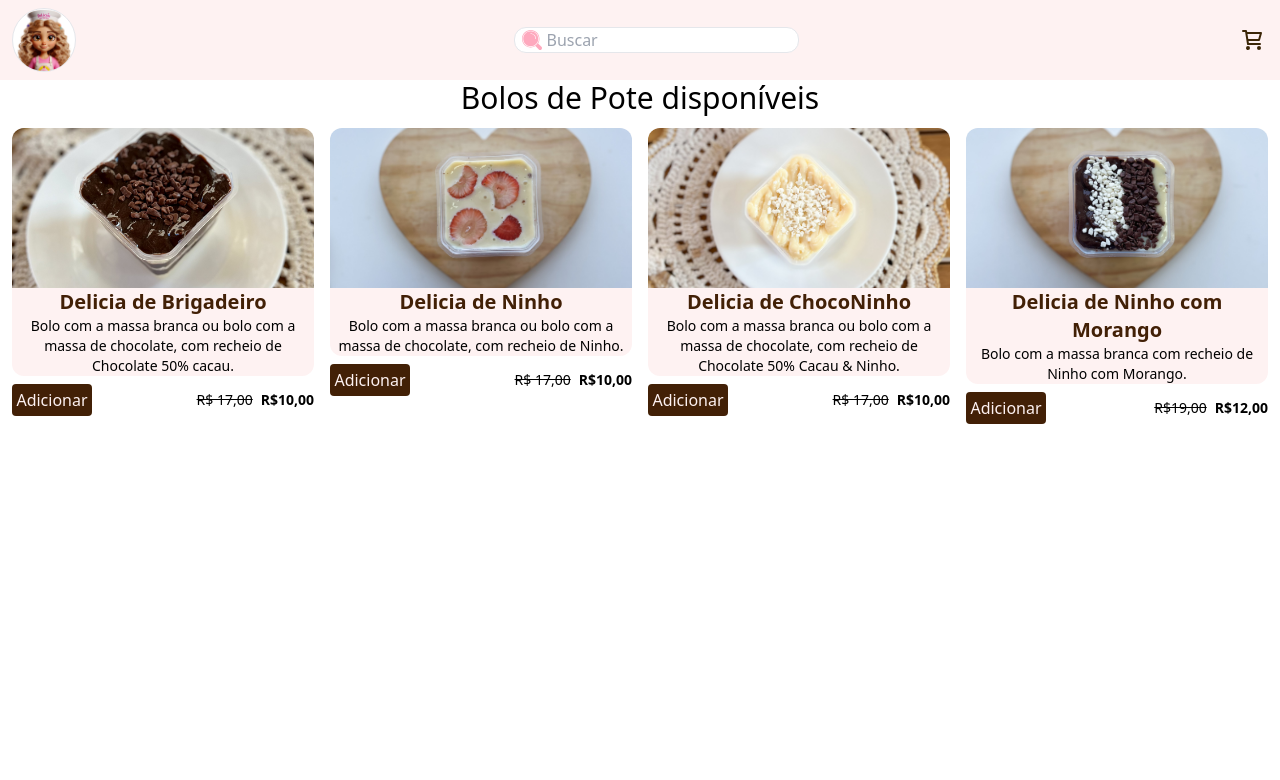
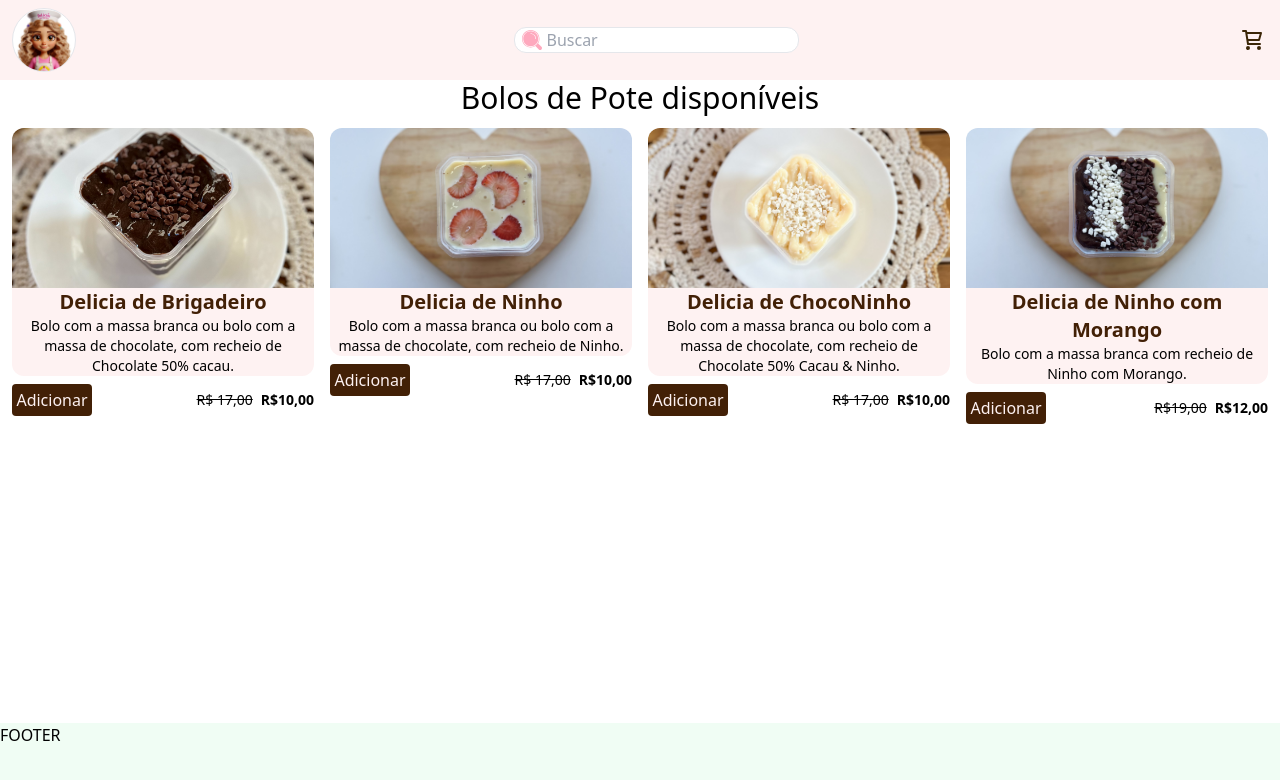
Before and after one commit to SteveHerison/WebsiteLoja, a React (Vite) app: page / in a window 1280 px wide. Shown: the top 780 px of the page. Built offline with nearby package versions, Linux system fonts and the light colour scheme.

Commit message:
Trazendo adição no carrinho

```diff
--- a/src/layout/index.tsx
+++ b/src/layout/index.tsx
@@ -1,4 +1,5 @@
 import { ReactNode } from "react";
+import Footer from "../components/Footer";
 import Header from "../components/Header";
 
 type LayoutProps = {
@@ -11,7 +12,7 @@ const Layout = ({ children }: LayoutProps) => {
       <div className="flex flex-col h-full w-full">
         <Header />
         {children}
-        {/* <Footer /> */}
+        <Footer />
       </div>
     </div>
   );
```
